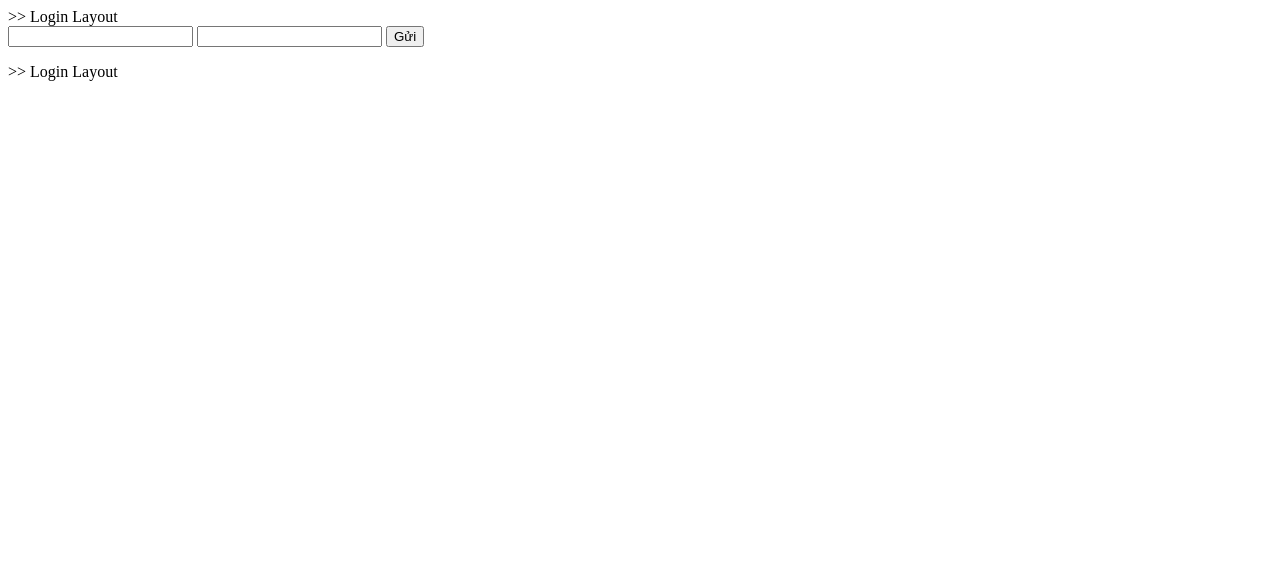
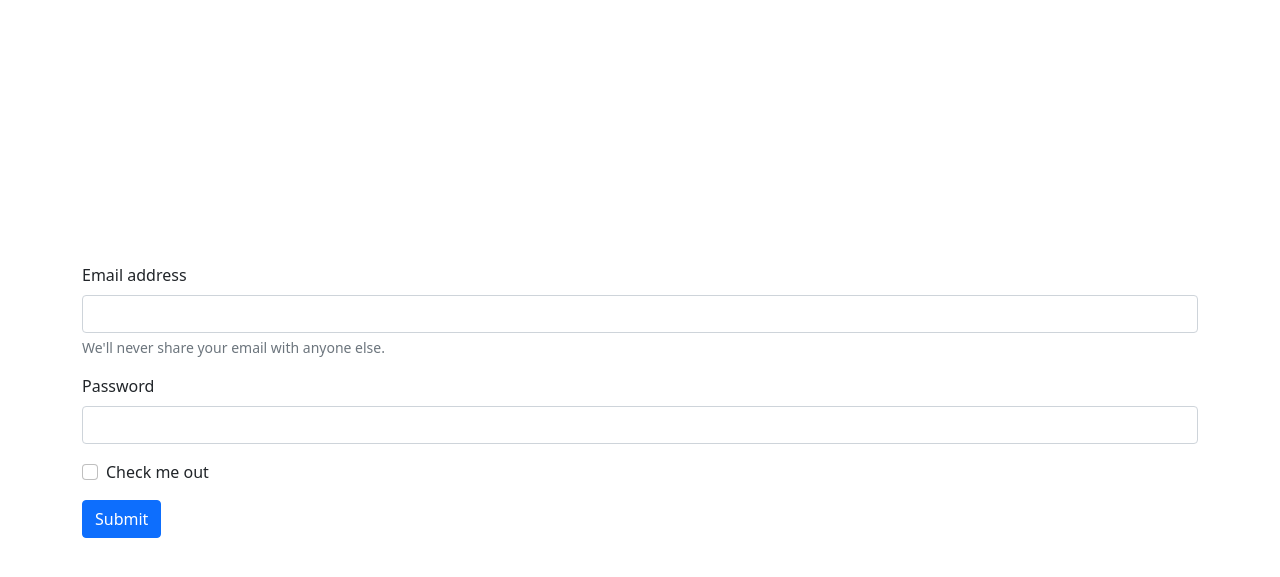
Before and after one commit to LysCongThanh/WD18302_PHP2_LysCongThanh, a PHP site: page /login in a window 1280 px wide. Shown: the top 577 px of the page. Run offline with PHP 8.4, Linux system fonts and the light colour scheme; data that the repository does not hold is empty.

Commit message:
chore: view-rendering

```diff
--- a/views/layouts/login.php
+++ b/views/layouts/login.php
@@ -1,3 +1,14 @@
->> Login Layout
-{{content}}
->> Login Layout
+<!doctype html>
+<html lang="en">
+<head>
+    <meta charset="UTF-8">
+    <meta name="viewport"
+          content="width=device-width, user-scalable=no, initial-scale=1.0, maximum-scale=1.0, minimum-scale=1.0">
+    <meta http-equiv="X-UA-Compatible" content="ie=edge">
+    <title>Login page</title>
+    <link href="https://cdn.jsdelivr.net/npm/bootstrap@5.0.2/dist/css/bootstrap.min.css" rel="stylesheet">
+</head>
+<body style="height: 100vh" class="d-flex justify-content-center align-items-center">
+    {{content}}
+</body>
+</html>
--- a/views/login.php
+++ b/views/login.php
@@ -1,6 +1,18 @@
-<form action="/login" method="post">
-    <input type="email" name="email" id="">
-    <input type="password" name="pass" id="">
-
-    <button type="submit">Gửi</button>
-</form>
+<div class="container">
+    <form method="post" action="/login">
+        <div class="mb-3">
+            <label for="exampleInputEmail1" class="form-label">Email address</label>
+            <input type="email" name="email" class="form-control" id="exampleInputEmail1" aria-describedby="emailHelp">
+            <div id="emailHelp" class="form-text">We'll never share your email with anyone else.</div>
+        </div>
+        <div class="mb-3">
+            <label for="exampleInputPassword1" class="form-label">Password</label>
+            <input type="password" name="password" class="form-control" id="exampleInputPassword1">
+        </div>
+        <div class="mb-3 form-check">
+            <input type="checkbox" name="remember" class="form-check-input" id="exampleCheck1">
+            <label class="form-check-label" for="exampleCheck1">Check me out</label>
+        </div>
+        <button type="submit" class="btn btn-primary">Submit</button>
+    </form>
+</div>
```
